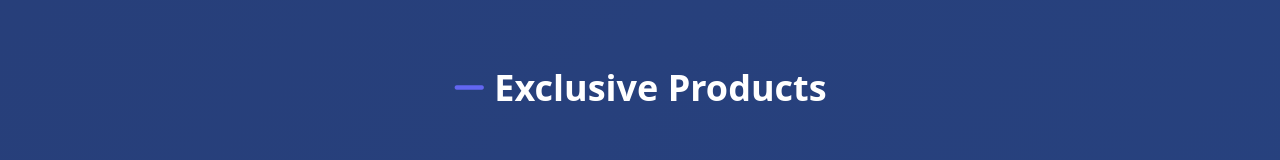
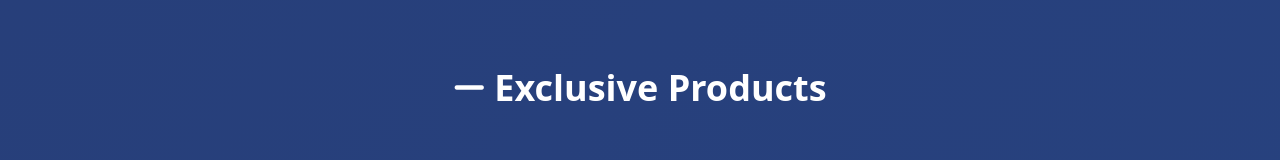
Before and after one commit to Rifat977/0xbyte, a Nuxt app: page / in a window 1280 px wide. Shown: the part 2412-2572 px from the top of the page. Built offline with nearby package versions, Linux system fonts and the light colour scheme.

Commit message:
color fix

```diff
--- a/pages/index.vue
+++ b/pages/index.vue
@@ -83,7 +83,7 @@
   <div class="container px-4 lg:px-0">
     <div class="text-center mb-12">
       <h2 class="text-4xl font-bold text-white">
-        <i class="fas fa-minus text-indigo-500"></i> Exclusive Products
+        <i class="fas fa-minus text-white"></i> Exclusive Products
       </h2>
     </div>
 
```
